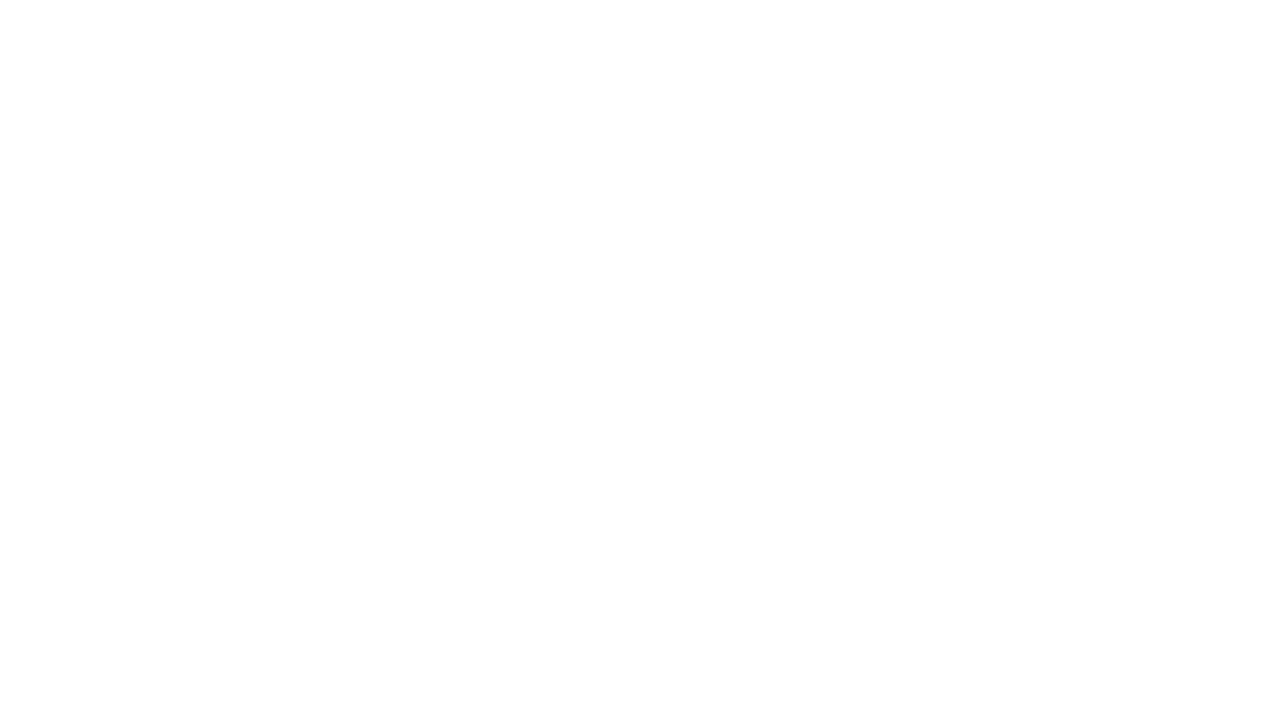
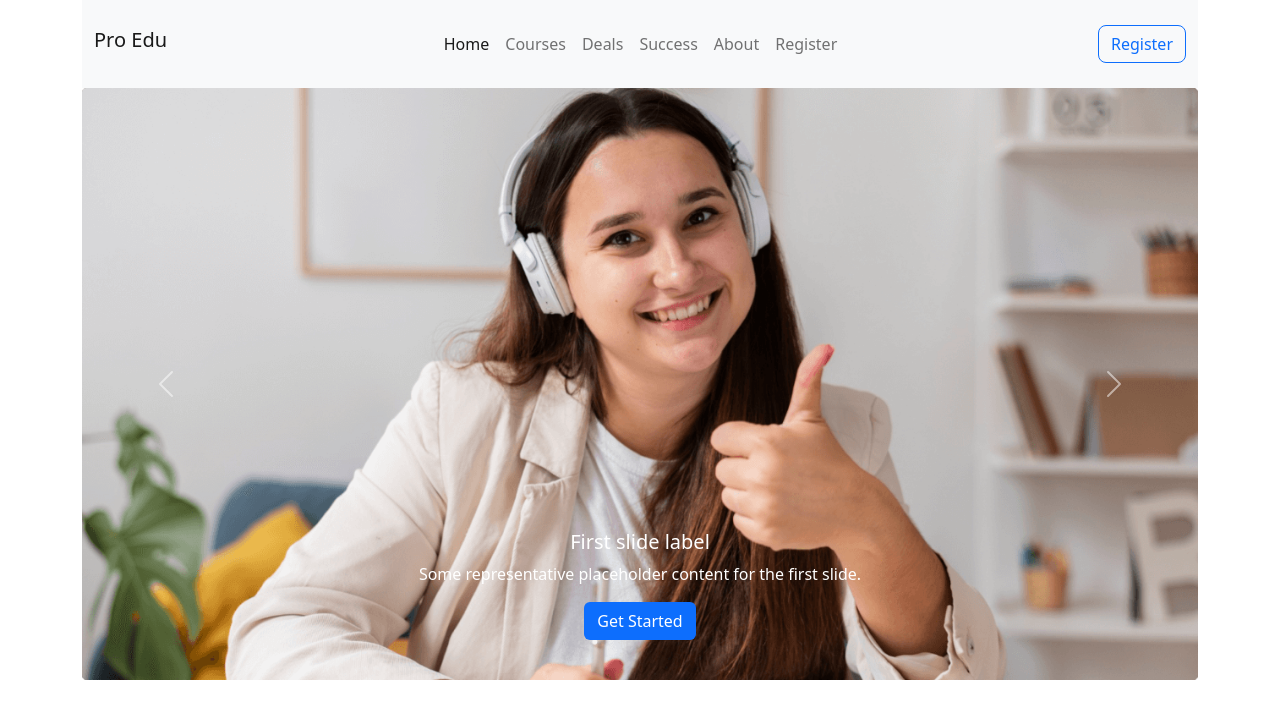
Before and after one commit to masumbillah-phy/Assignment-03, a plain HTML site: page index.html in a window 1280 px wide. Drawn offline with nearby package versions, Linux system fonts and the light colour scheme.

Commit message:
Header Section added

```diff
--- a/index.html
+++ b/index.html
@@ -12,12 +12,83 @@
     <!-- Header Section Start -->
     <header>
         <!-- Navbar Section Start -->
-        <section>
-
+        <section class="container">
+            <nav class="navbar navbar-expand-lg bg-light">
+                <div class="container-fluid">
+                  <a class="navbar-brand h1" href="#">Pro Edu</a>
+                  <button class="navbar-toggler" type="button" data-bs-toggle="collapse" data-bs-target="#navbarNav" aria-controls="navbarNav" aria-expanded="false" aria-label="Toggle navigation">
+                    <span class="navbar-toggler-icon"></span>
+                  </button>
+                  <div class="collapse navbar-collapse justify-content-center p-3" id="navbarNav">
+                    <ul class="navbar-nav">
+                      <li class="nav-item">
+                        <a class="nav-link active" aria-current="page" href="#">Home</a>
+                      </li>
+                      <li class="nav-item">
+                        <a class="nav-link" href="#">Courses</a>
+                      </li>
+                      <li class="nav-item">
+                        <a class="nav-link" href="#">Deals</a>
+                      </li>
+                      <li class="nav-item">
+                        <a class="nav-link" href="#">Success</a>
+                      </li>
+                      <li class="nav-item">
+                        <a class="nav-link" href="#">About</a>
+                      </li>
+                      <li class="nav-item">
+                        <a class="nav-link" href="#">Register</a>
+                      </li>
+                    </ul>
+                </div>
+                  <button class="btn btn bg-light rounded-3 text-primary border border-primary">Register</button>
+                </div>
+              </nav>
         </section>
         <!-- Navbar Section End -->
+        <!-- Banner Section Start -->
+        <section class="container">
+            <div id="carouselExampleCaptions" class="carousel slide" data-bs-ride="false">
+                <div class="carousel-inner">
+                  <div class="carousel-item active h-100">
+                    <img src="images/cover/cover-1.png" class="d-block w-100" alt="cover photo-1">
+                    <div class="carousel-caption d-none d-md-block">
+                      <h5>First slide label</h5>
+                      <p>Some representative placeholder content for the first slide.</p>
+                      <button class="btn btn bg-primary text-white">Get Started</button>
+                    </div>
+                  </div>
+                  <div class="carousel-item h-100">
+                    <img src="images/cover/cover-2.jpg" class="d-block w-100" alt="cover photo-2">
+                    <div class="carousel-caption d-none d-md-block">
+                      <h5>Second slide label</h5>
+                      <p>Some representative placeholder content for the second slide.</p>
+                      <button class="btn btn bg-primary text-white">Get Started</button>
+                    </div>
+                  </div>
+                  <div class="carousel-item h-100">
+                    <img src="images/cover/cover-3.jpg" class="d-block w-100" alt="cover photo-3">
+                    <div class="carousel-caption d-none d-md-block">
+                      <h5>Third slide label</h5>
+                      <p>Some representative placeholder content for the third slide.</p>
+                      <button class="btn btn bg-primary text-white">Get Started</button>
+                    </div>
+                  </div>
+                </div>
+                <button class="carousel-control-prev" type="button" data-bs-target="#carouselExampleCaptions" data-bs-slide="prev">
+                  <span class="carousel-control-prev-icon" aria-hidden="true"></span>
+                  <span class="visually-hidden">Previous</span>
+                </button>
+                <button class="carousel-control-next" type="button" data-bs-target="#carouselExampleCaptions" data-bs-slide="next">
+                  <span class="carousel-control-next-icon" aria-hidden="true"></span>
+                  <span class="visually-hidden">Next</span>
+                </button>
+              </div>
+        </section>
+        <!-- Banner Section End -->
     </header>
     <!-- Header Section End -->
+
     <!-- Bootstrap Js CDN link -->
     <script src="https://cdn.jsdelivr.net/npm/bootstrap@5.2.0/dist/js/bootstrap.bundle.min.js" integrity="sha384-A3rJD856KowSb7dwlZdYEkO39Gagi7vIsF0jrRAoQmDKKtQBHUuLZ9AsSv4jD4Xa" crossorigin="anonymous"></script>
   </body>
```
